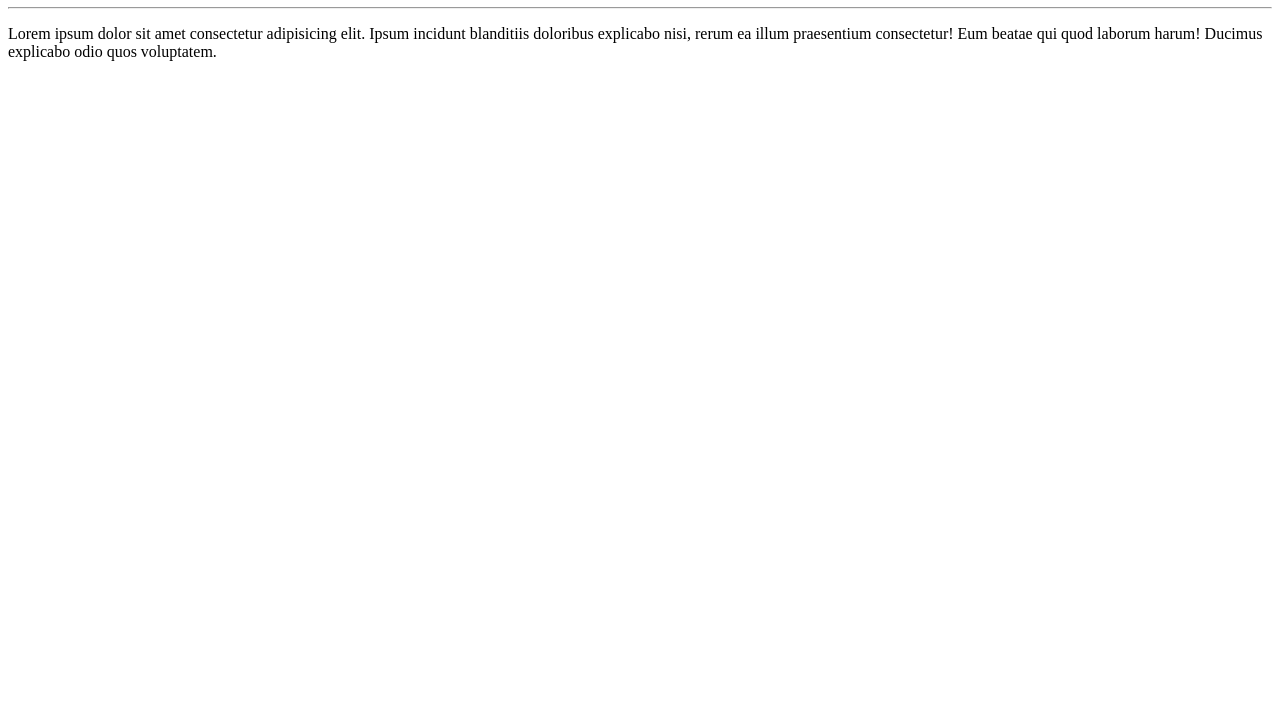
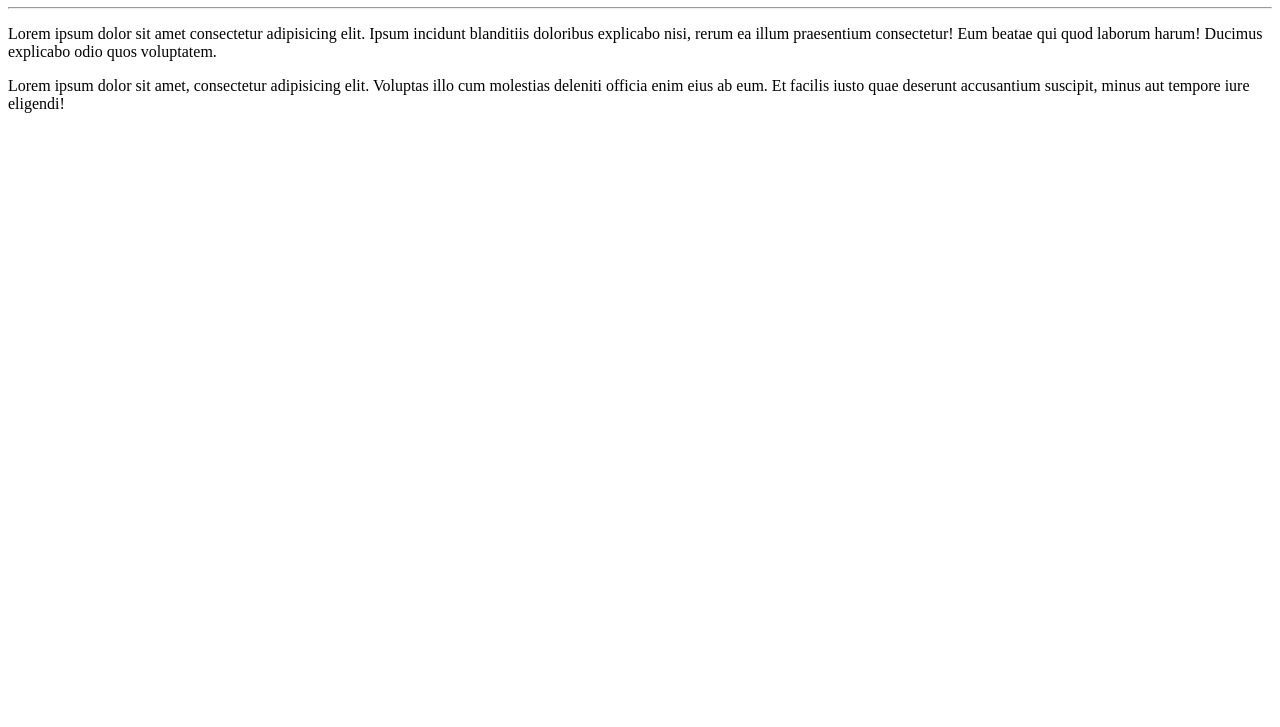
Before and after one commit to ramirooliv/Ola--Mundo, a plain HTML site: page siteexemplo/index.html in a window 1280 px wide. Shown: the part 73-800 px from the top of the page. Drawn offline with Linux system fonts and the light colour scheme.

Commit message:
Adicionei um paragrafo

```diff
--- a/siteexemplo/index.html
+++ b/siteexemplo/index.html
@@ -10,5 +10,7 @@
     <hr>
     <p>Lorem ipsum dolor sit amet consectetur adipisicing elit. Ipsum incidunt blanditiis doloribus explicabo nisi, rerum ea illum praesentium consectetur! Eum beatae qui quod laborum harum! Ducimus explicabo odio quos voluptatem.</p>
 
+    <p>Lorem ipsum dolor sit amet, consectetur adipisicing elit. Voluptas illo cum molestias deleniti officia enim eius ab eum. Et facilis iusto quae deserunt accusantium suscipit, minus aut tempore iure eligendi!</p>
+
 </body>
 </html>
```
